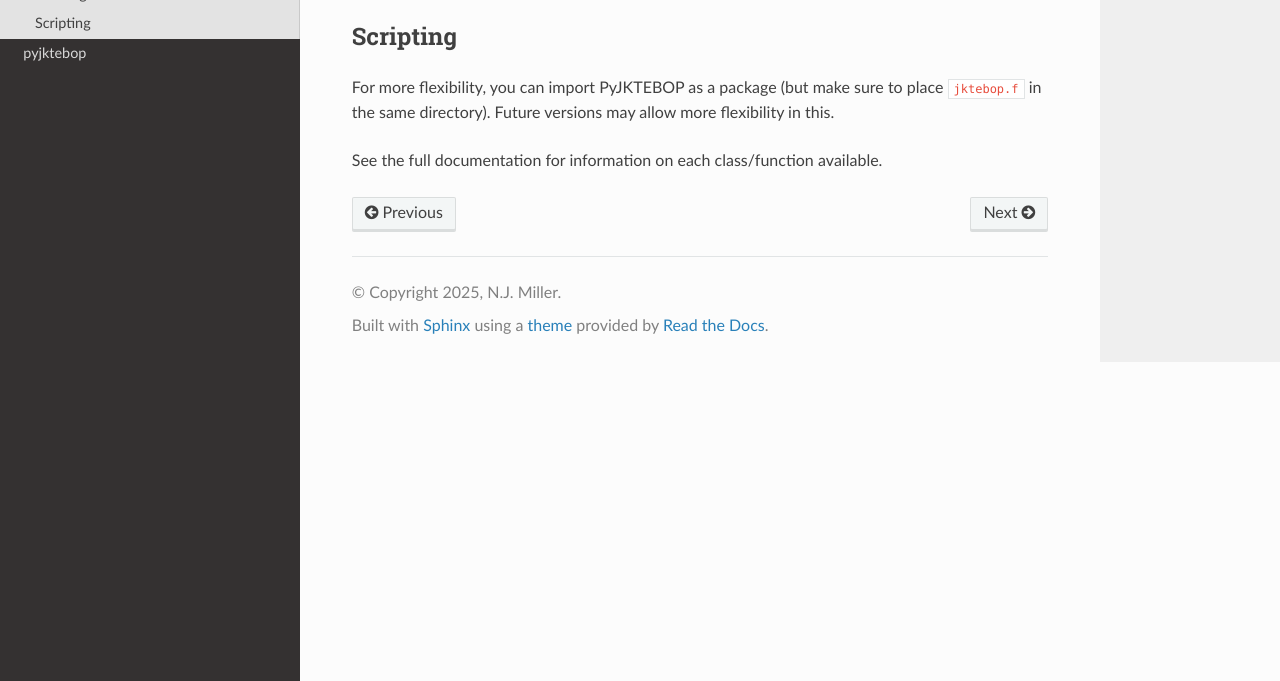
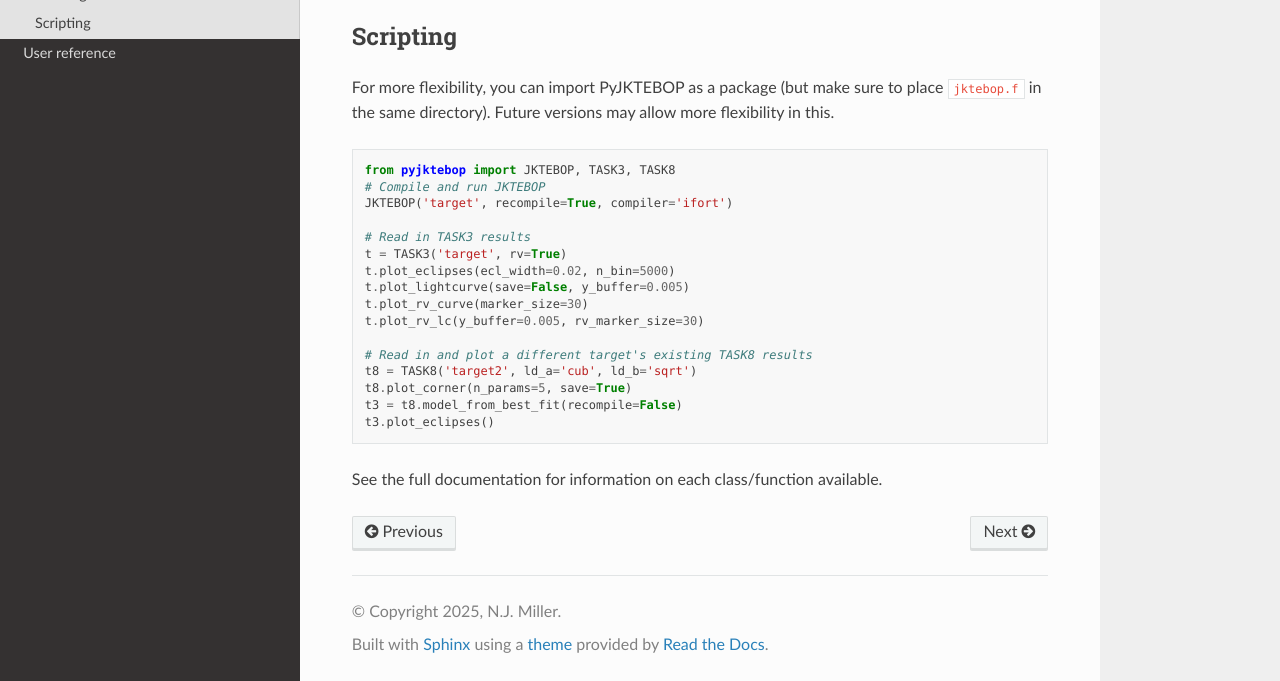
Before and after one commit to nmiller95/pyjktebop, a Sphinx documentation site: the page built from docs/source/usage.rst, in a window 1280 px wide and 900 px high, scrolled down 1339 px, cut to the strip 219-900 px from the top of the window. Built offline with Sphinx 7.4.7 and the Read the Docs theme 3.1.0, drawn with Linux system fonts in a browser that asks for light colours.

Commit message:
rst fix(?)

```diff
--- a/docs/source/conf.py
+++ b/docs/source/conf.py
@@ -10,7 +10,7 @@ copyright = '2025, N.J. Miller'
 author = 'N.J. Miller'
 
 release = '0.1'
-version = '0.1.0'
+version = '2.0.0'
 
 # -- General configuration
 
--- a/docs/source/pyjktebop.rst
+++ b/docs/source/pyjktebop.rst
@@ -1,5 +1,5 @@
-pyjktebop
-=========
+User reference
+==============
 
 .. automodule:: pyjktebop
    :members:
--- a/docs/source/usage.rst
+++ b/docs/source/usage.rst
@@ -36,11 +36,13 @@ Run TASK3 light curve fit; plot and save
 ----------------------------------------
 
 .. prompt:: bash
+
     python pyjktebop.py target 3 -rps
 Plot and save an existing TASK3 light curve and RV fit
 ------------------------------------------------------
 
 .. prompt:: bash
+
     python pyjktebop.py target 3 -vps
 Plot and save existing TASK8 light curve results
 ------------------------------------------------
@@ -48,6 +50,7 @@ Here, we also specify the number of parameters to show in the corner plot (defau
 These are counted from the leftmost column of the ``<target>.fit`` output file.
 
 .. prompt:: bash
+
     python pyjktebop.py target 8 -ps --n_corner_params 10
 Scripting
 =========
@@ -55,6 +58,7 @@ For more flexibility, you can import PyJKTEBOP as a package (but make sure to pl
 Future versions may allow more flexibility in this.
 
 .. code-block:: python
+
     from pyjktebop import JKTEBOP, TASK3, TASK8
     # Compile and run JKTEBOP
     JKTEBOP('target', recompile=True, compiler='ifort')
```
Also changed, not shown: .readthedocs.yaml.
